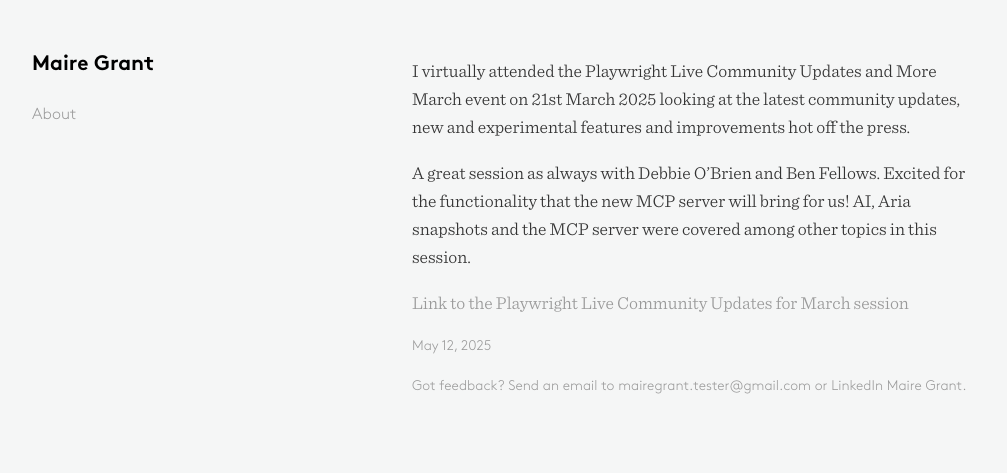
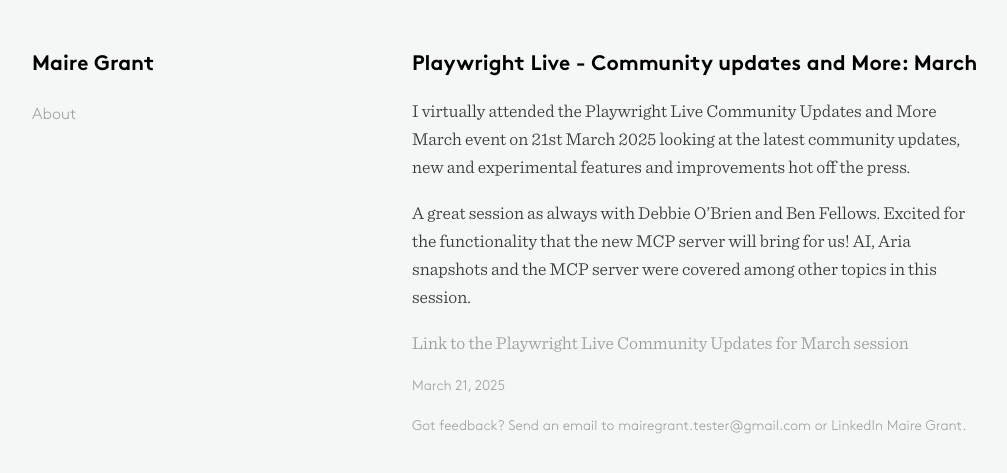
Before and after one commit to mairegrant/mairegrant.github.io, a Jekyll site: the page built from _posts/2025-03-21-Playwright-Live-March.md, in a window 1280 px wide. Shown: the top 473 px of the page, without its empty margins (38-1045 px from the left). Built offline with Jekyll 4.4.1, drawn with Linux system fonts in a browser that asks for light colours; our own code applies the rules of GitHub Pages for plain Markdown files.

Commit message:
change title

```diff
--- a/_posts/2025-03-21-Playwright-Live-March.md
+++ b/_posts/2025-03-21-Playwright-Live-March.md
@@ -1,6 +1,6 @@
 ---
 layout:     post
-title:      Playwright Live - Community updates and More: March
+title:      "Playwright Live - Community updates and More: March"
 tags: events, social, testing, playwright
 published:  true
 ---
```
